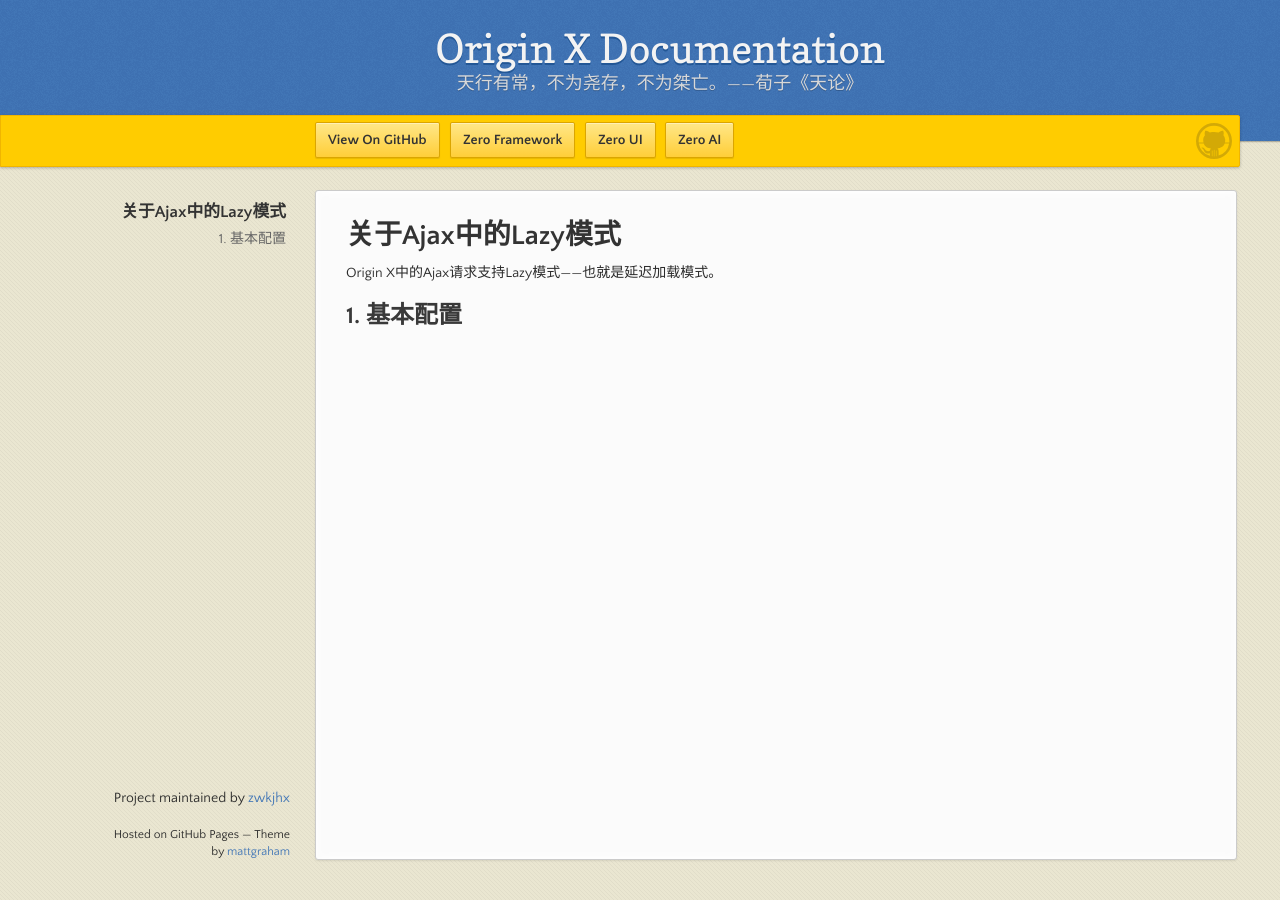
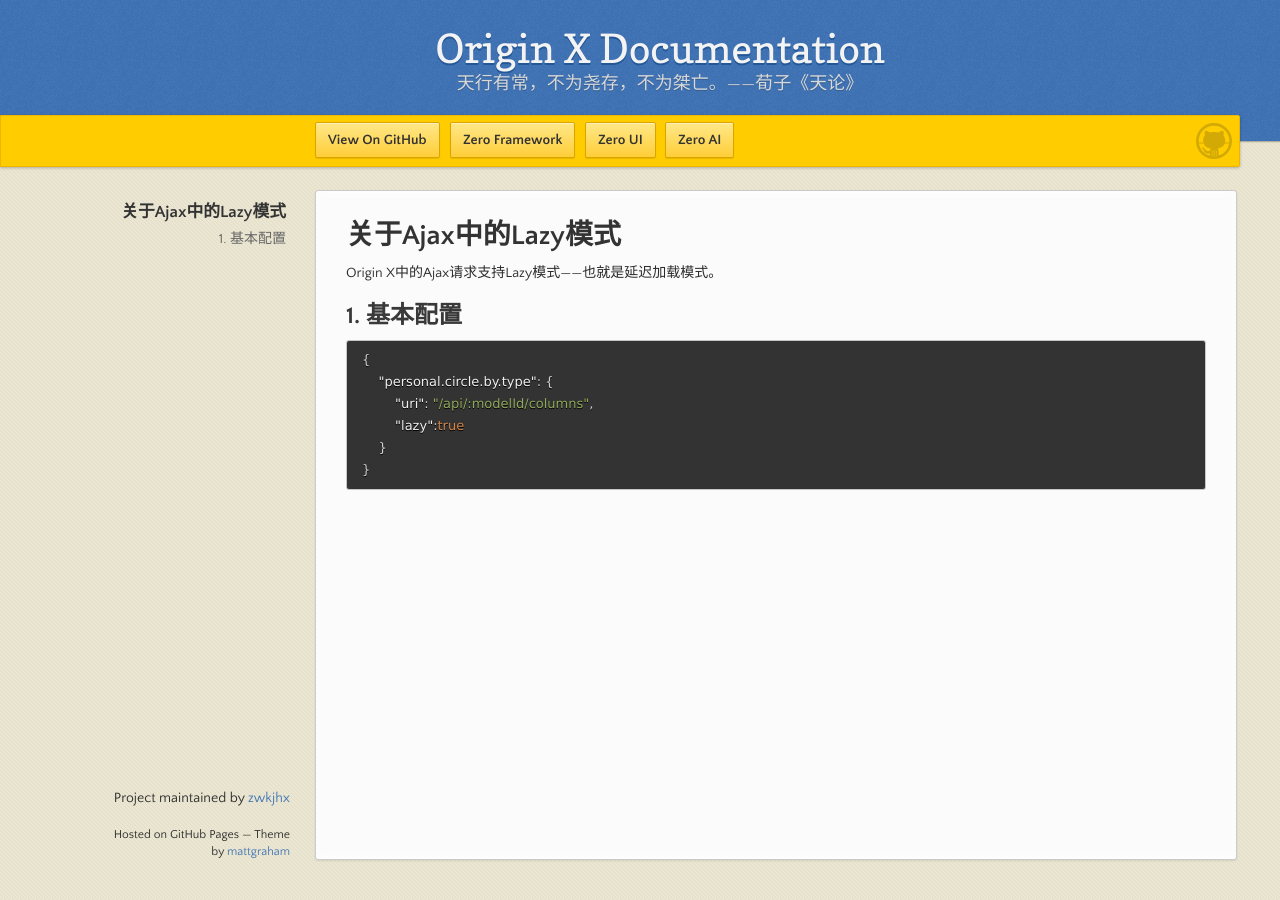
Before and after one commit to zwkjhx/ox-doc, a Jekyll site: the page built from specification/3-origin-xgui-fan/spo-008-guan-yu-ajax-zhong-de-lazy-mo-shi.md, in a window 1280 px wide. Built offline with Jekyll 4.4.1, drawn with Linux system fonts in a browser that asks for light colours; our own code applies the rules of GitHub Pages for plain Markdown files.

Commit message:
Updates specification/3-origin-xgui-fan/spo-008-guan-yu-ajax-zhong-de-lazy-mo-shi.md
Auto commit by GitBook Editor

````diff
--- a/specification/3-origin-xgui-fan/spo-008-guan-yu-ajax-zhong-de-lazy-mo-shi.md
+++ b/specification/3-origin-xgui-fan/spo-008-guan-yu-ajax-zhong-de-lazy-mo-shi.md
@@ -3,3 +3,12 @@
 Origin X中的Ajax请求支持Lazy模式——也就是延迟加载模式。
 
 ## 1. 基本配置
+
+```json
+{
+    "personal.circle.by.type": {
+        "uri": "/api/:modelId/columns",
+        "lazy":true
+    }
+}
+```
````
